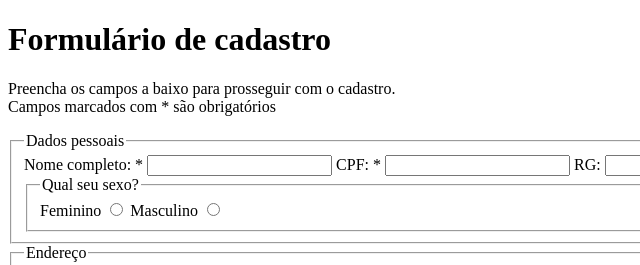
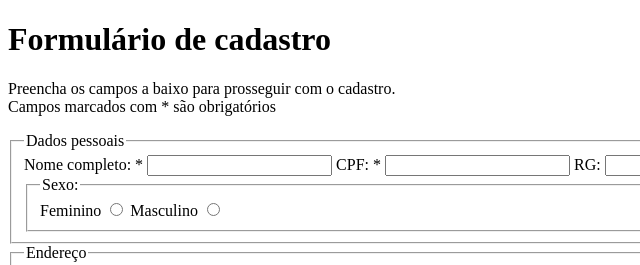
Before and after one commit to MLMatheus/formulario-de-cadastro, a plain HTML site: page index.html in a window 1280 px wide. Shown: the top 265 px of the page, 0-640 px from the left. Drawn offline with Linux system fonts and the light colour scheme.

```diff
--- a/index.html
+++ b/index.html
@@ -20,7 +20,7 @@
             <label for="rg">RG:</label>
             <input inputmode="numeric" id="rg" />
             <fieldset>
-                <legend>Qual seu sexo?</legend>
+                <legend>Sexo:</legend>
                 <label for="f">Feminino</label>
                 <input type="radio" id="f" name="sexo" value="f" />
                 <label for="m">Masculino</label>
```
Also changed, not shown: 1 other file.
